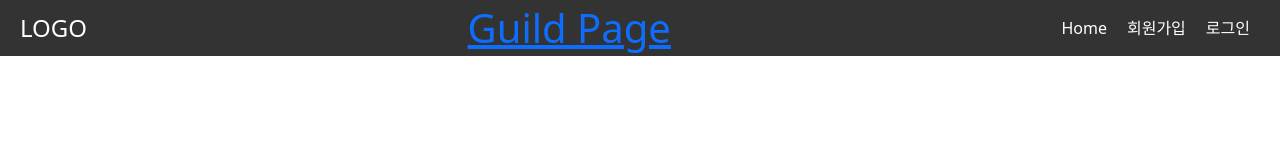
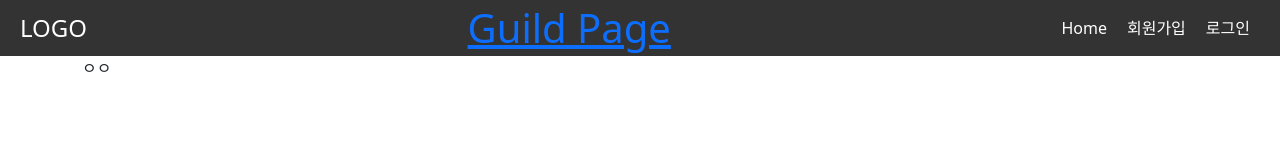
Before and after one commit to henniyoon/guild-manager, a React (Create React App) app in the folder client/: page /Filter in a window 1280 px wide. Shown: the top 160 px of the page. Built offline with nearby package versions, Linux system fonts and the light colour scheme.

Commit message:
필터 페이지 초안

```diff
--- a/client/src/App.tsx
+++ b/client/src/App.tsx
@@ -6,6 +6,7 @@ import Graphpage from './pages/GraphPage/Graphpage';
 import Adminpage from './pages/AdminPage/Adminpage'
 import Loginpage from './pages/LoginPage/Loginpage';
 import SignUppage from './pages/SingUpPage/SignUppage';
+import Filterpage from './pages/FilterPage/Filterpage'
 
 const App: React.FC = () => {
   return (
@@ -18,6 +19,7 @@ const App: React.FC = () => {
       <Route path="/Adminpage" element={<Adminpage />} />
       <Route path="/Login" element={<Loginpage />} />
       <Route path="/SignUp" element={<SignUppage />} />
+      <Route path="/Filter" element={<Filterpage />} />
     </Routes>
 
     </div>
--- /dev/null
+++ b/client/src/pages/FilterPage/Filterpage.tsx
@@ -0,0 +1,5 @@
+const Filterpage = () => {
+    return <p> ㅇㅇ</p>
+};
+
+  export default Filterpage;
```
